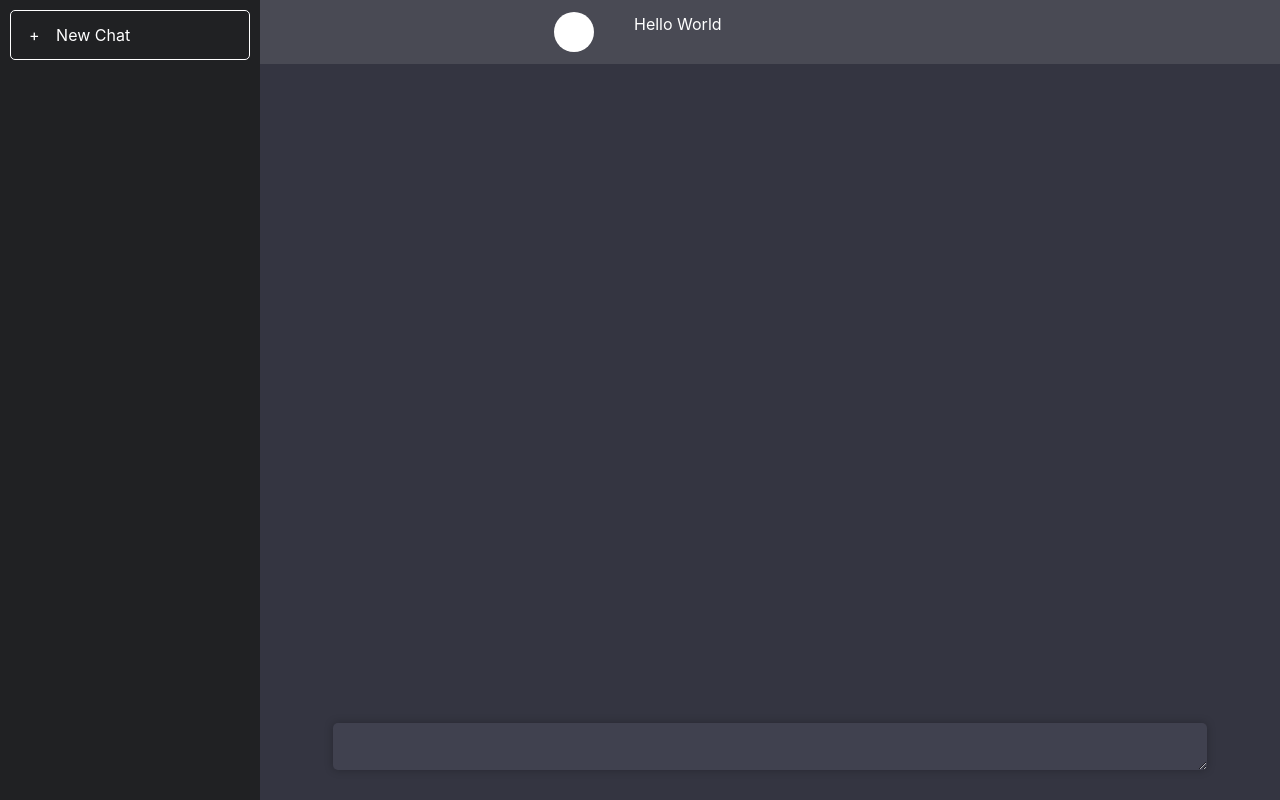
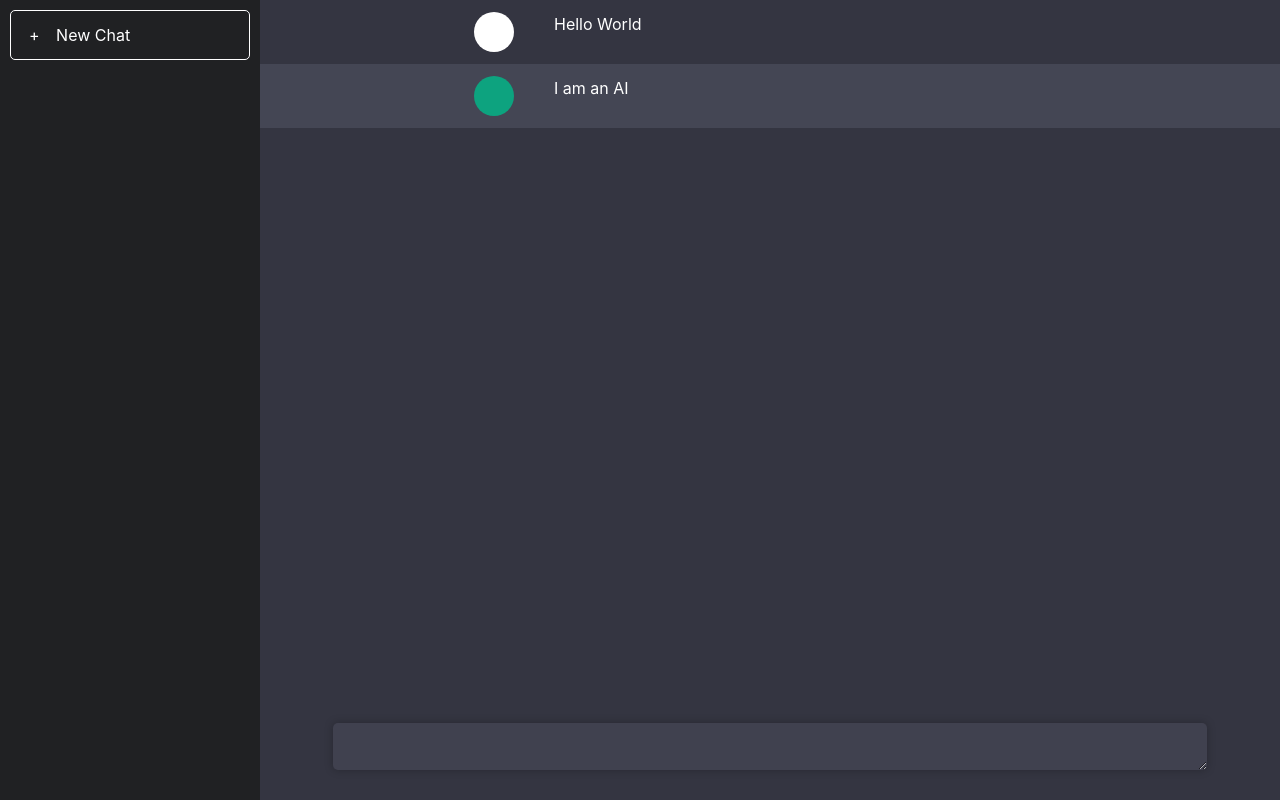
Before and after one commit to EdoriAtiri/eGpt, a React (Vite) app in the folder client/: page / in a window 1280 px wide. Built offline with nearby package versions, Linux system fonts and the light colour scheme.

Commit message:
Add chatMessage box for ai

```diff
--- a/client/src/App.css
+++ b/client/src/App.css
@@ -64,12 +64,12 @@
   text-align: left;
 }
 
-.chat-message {
-  background-color: rgba(255, 255, 255, 0.1);
+.chat-message.chatgpt {
+  background-color: #444654;
 }
 
 .chat-message-center {
-  max-width: 480px;
+  max-width: 640px;
   margin-left: auto;
   margin-right: auto;
   display: flex;
@@ -85,6 +85,13 @@
   height: 40px;
 }
 
+.avatar.chatgpt {
+  background: #0da37f;
+  border-radius: 50%;
+  width: 40px;
+  height: 40px;
+}
+
 .message {
   padding-left: 40px;
   padding-right: 40px;
--- a/client/src/App.jsx
+++ b/client/src/App.jsx
@@ -20,6 +20,13 @@
                 <div className='message'>Hello World</div>
               </div>
             </div>
+
+            <div className='chat-message chatgpt'>
+              <div className='chat-message-center'>
+                <div className='avatar chatgpt'></div>
+                <div className='message'>I am an AI</div>
+              </div>
+            </div>
           </div>
           <div className='chat-input-holder'>
             <textarea rows='1' className='chat-input-textarea'></textarea>
```
